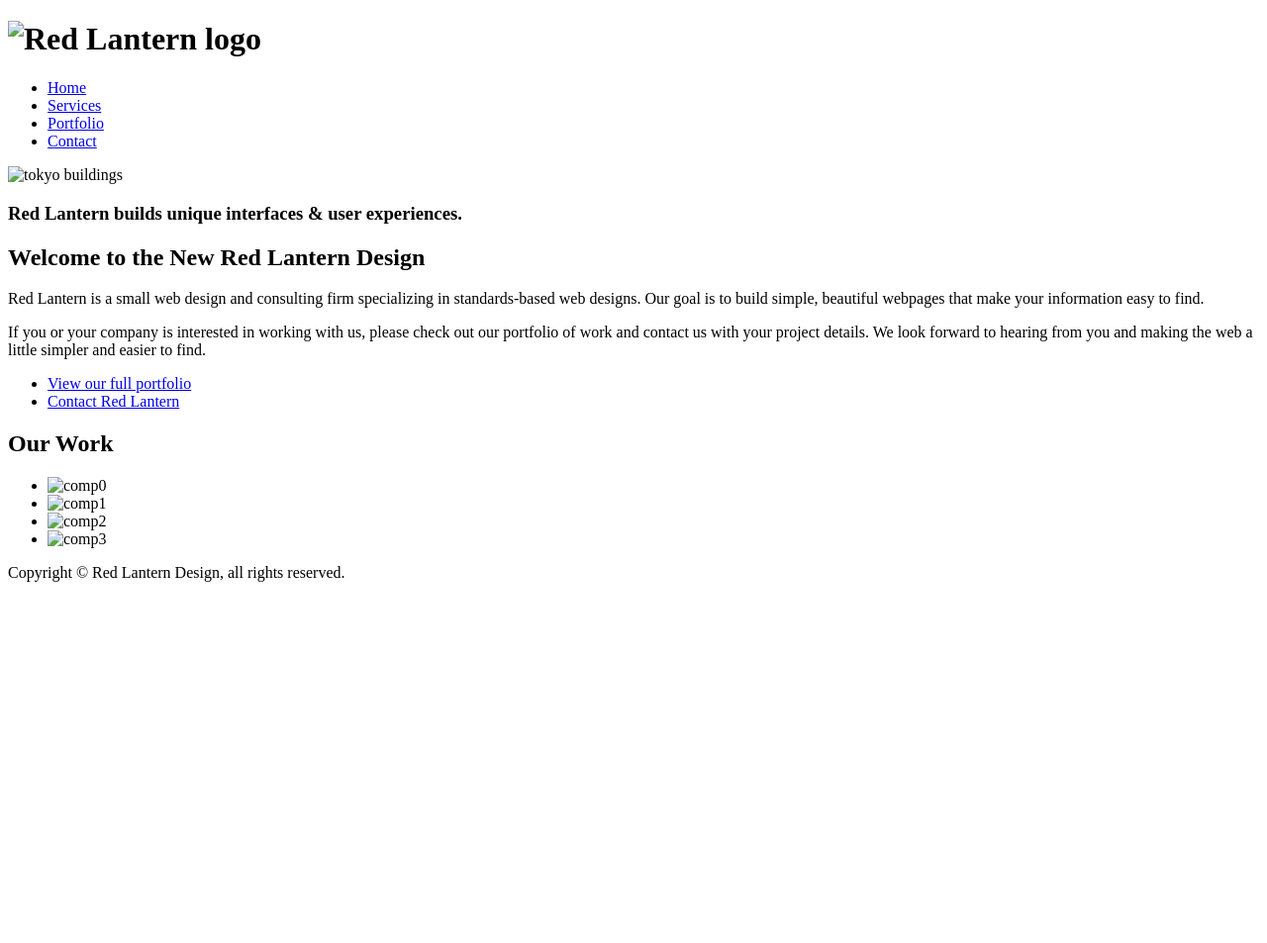
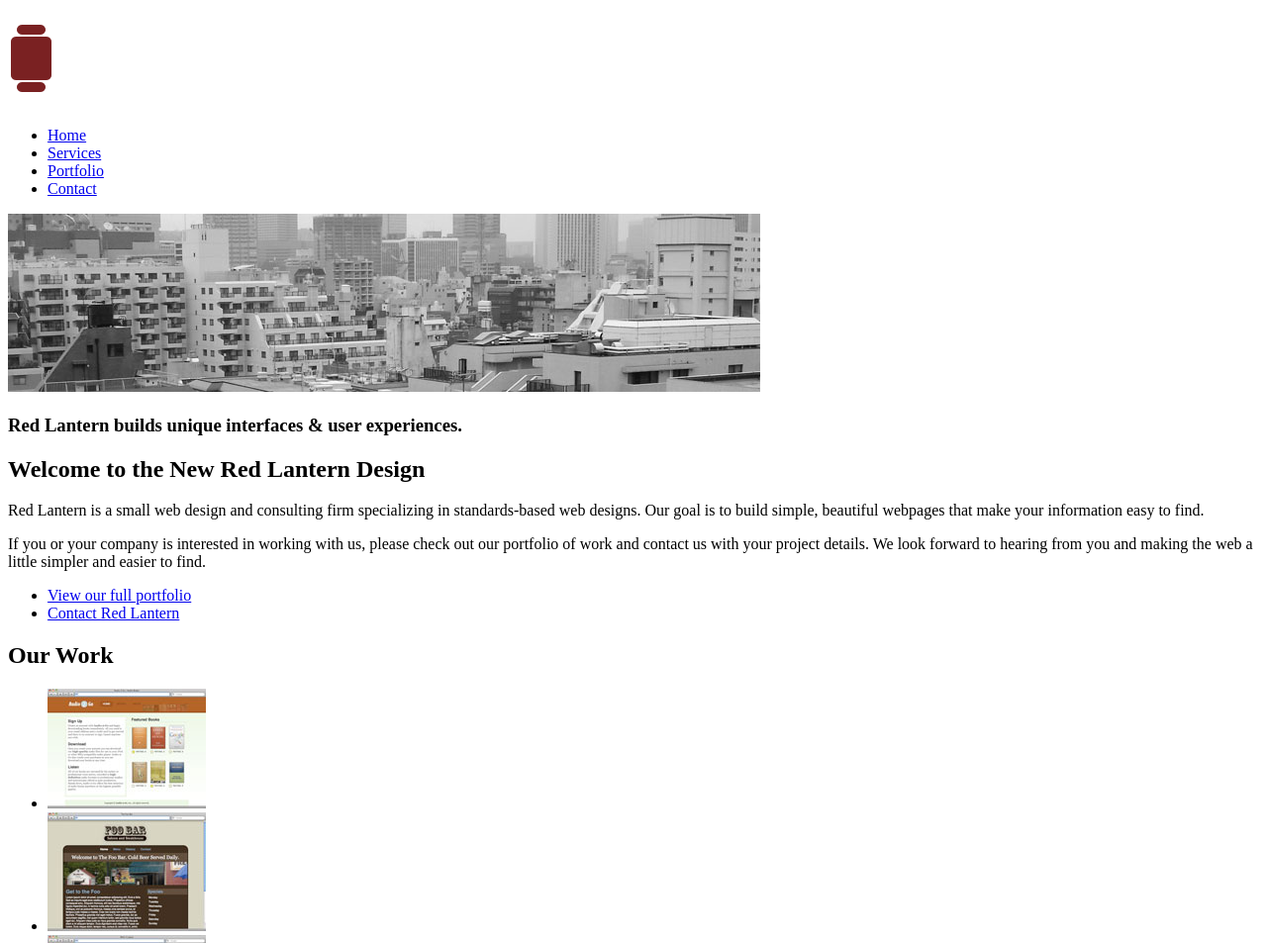
Before and after one commit to 0-exas/ex, a plain HTML site: page html/index.html in a window 1280 px wide. Shown: the top 953 px of the page at 99% size. Before the commit the page ends 800 px from the top, so only its background shows below. Drawn offline with Linux system fonts and the light colour scheme.

Commit message:
add images

```diff
--- a/html/index.html
+++ b/html/index.html
@@ -6,12 +6,12 @@
   <meta charset="UTF-8">
   <meta name="viewport" content="width=device-width, initial-scale=1.0">
   <meta http-equiv="X-UA-Compatible" content="ie=edge">
-  <link rel="stylesheet" href="css/style.css" type="text/css" />
+  <link rel="stylesheet" href="../css/style.css" type="text/css" />
 </head>
 
 <body>
   <header id="masthead">
-    <h1><img alt="Red Lantern logo" src="images/rl_logo.png" /></h1>
+    <h1><img alt="Red Lantern logo" src="../images/rl_logo.png" /></h1>
     <ul id="nav">
       <li><a class="active" title="Red Lantern home" href="index.html">Home</a></li>
       <li><a title="Design services" href="services.html">Services</a></li>
@@ -21,7 +21,7 @@
   </header>
   <article id="mainContent">
     <section id="titleBar">
-      <img alt="tokyo buildings" src="images/tokyo.jpg" />
+        <img alt="tokyo buildings" src="../images/tokyo.jpg" />
       <h1>Red Lantern builds unique interfaces <span class="amp">&amp;</span> user experiences.</h1>
     </section>
     <section id="content">
@@ -35,11 +35,11 @@
     </section>
     <section id="sidebar">
       <h2>Our Work</h2>
-      <ul id="port">
-        <li><img alt="comp0" src="images/markinjapan.jpg" /></li>
-        <li><img alt="comp1" src="images/a2g.jpg" /></li>
-        <li><img alt="comp2" src="images/foobar.jpg" /></li>
-        <li><img alt="comp3" src="images/rpm.jpg" /></li>
+      <ul class="work-list">
+        <li><img src="../images/a2g.jpg" alt="comp0" /></li>
+        <li><img src="../images/foobar.jpg" alt="comp1" /></li>
+        <li><img src="../images/markinjapan.jpg" alt="comp2" /></li>
+        <li><img src="../images/rpm.jpg" alt="comp3" /></li>
       </ul>
     </section>
   </article>
```
Also changed, not shown: images/a2g.jpg (added), images/body_bg.gif (added), images/foobar.jpg (added), images/markinjapan.jpg (added), images/rl_logo.png (added), images/rpm.jpg (added), images/tagline_bg.gif (added), images/tokyo.jpg (added).
